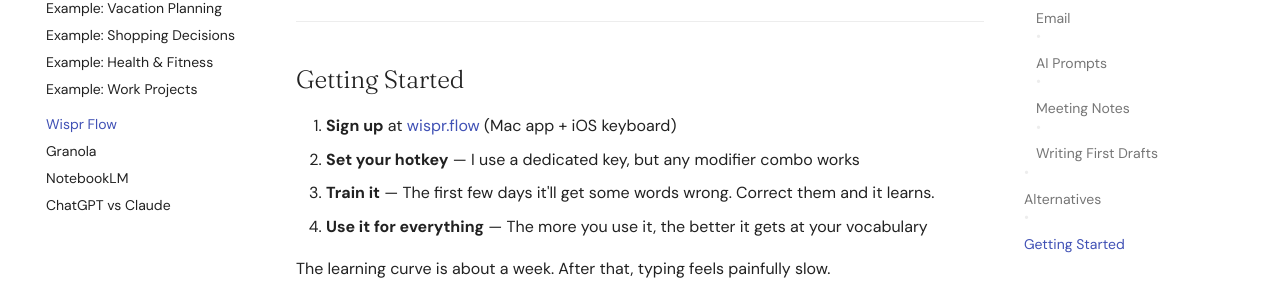
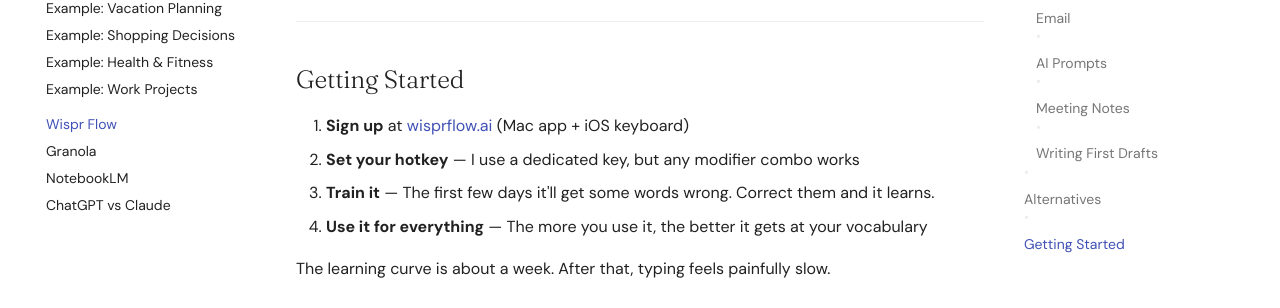
Before and after one commit to XiongfeiLi6/claudeblattman, an MkDocs documentation site: the page built from docs/essentials/wispr-flow.md, in a window 1280 px wide and 900 px high, scrolled down 2687 px. Shown: the part 310-618 px from the top of the window. Built offline with MkDocs 1.6.1 and Material for MkDocs 9.7.7, drawn with Linux system fonts in a browser that asks for light colours; comment, search, counter and statistics services are not loaded.

Commit message:
Fix broken Wispr Flow link (wispr.flow → wisprflow.ai)
Co-Authored-By: Claude Opus 4.6 <noreply@anthropic.com>

```diff
--- a/docs/essentials/wispr-flow.md
+++ b/docs/essentials/wispr-flow.md
@@ -82,7 +82,7 @@ Wispr Flow's advantage is that it works everywhere on your Mac/iPhone without sw
 
 ## Getting Started
 
-1. **Sign up** at [wispr.flow](https://www.wispr.flow/) (Mac app + iOS keyboard)
+1. **Sign up** at [wisprflow.ai](https://wisprflow.ai/) (Mac app + iOS keyboard)
 2. **Set your hotkey** — I use a dedicated key, but any modifier combo works
 3. **Train it** — The first few days it'll get some words wrong. Correct them and it learns.
 4. **Use it for everything** — The more you use it, the better it gets at your vocabulary
```
